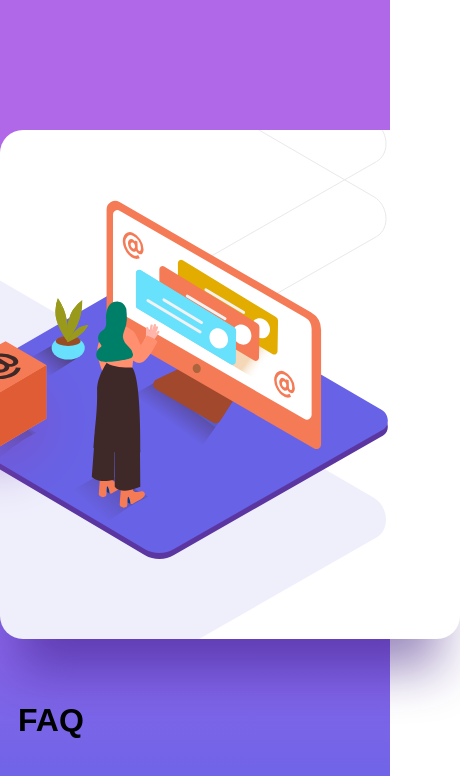
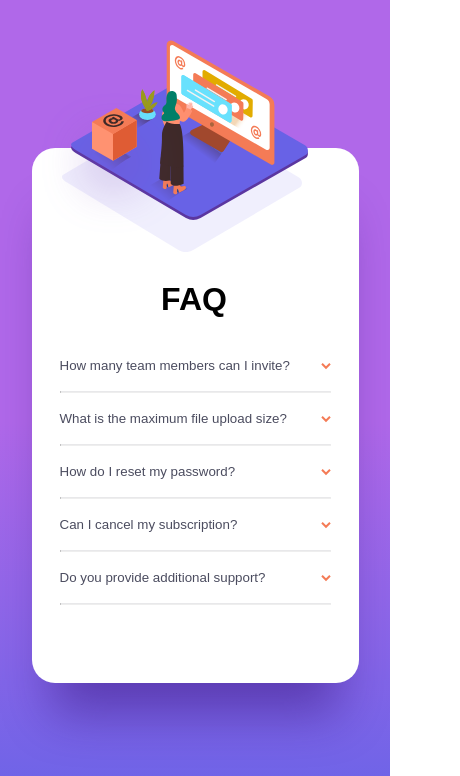
Before and after one commit to hamed3958/FAQ-Accordion-Card, a plain HTML site: page index.html in a window 390 px wide. Shown: the top 776 px of the page, 460 px wide, since content can reach past the window. Drawn offline with Linux system fonts and the light colour scheme.

Commit message:
complete the responsive mode

```diff
--- a/css/style.css
+++ b/css/style.css
@@ -66,6 +66,10 @@ body {
   z-index: +1;
 }
 
+.mobile {
+  display: none;
+}
+
 .rightBox {
   position: relative;
   width: 460px;
@@ -109,8 +113,8 @@ body {
   text-align: left;
 }
 
-.accordion:hover{
-  color: #F47B56;
+.accordion:hover {
+  color: #f47b56;
 }
 
 /* Style the accordion panel. Note: hidden by default */
@@ -129,7 +133,7 @@ body {
   text-align: left;
 }
 
-.panel > p{
+.panel > p {
   padding-bottom: 16px;
 }
 
@@ -147,8 +151,83 @@ body {
   transition: 0.5s;
 }
 
-
-.between-line{
-  border-top: 1px solid #E8E8EA;
+.between-line {
+  border-top: 1px solid #e8e8ea;
   margin: 0 18px;
 }
+
+/*--------------------------------------------media query------------------------------------------------*/
+
+@media only screen and (min-width: 375px) and (max-width: 922px) {
+  body {
+    min-height: 100vh;
+  }
+
+  .container {
+    display: flex;
+    flex-flow: column wrap;
+    width: 327px;
+    height: 535px;
+    margin: 148px 24px 85px 24px;
+    background-image: url(../images/bg-pattern-mobile.svg);
+    background-repeat: no-repeat;
+    background-position: 30px 0;
+  }
+
+  .leftBox {
+    position: relative;
+    width: 327px;
+    height: 135px;
+    background-image: none;
+  }
+
+  .box-img,
+  .woman-img {
+    display: none;
+  }
+
+  .mobile {
+    display: inline;
+    position: relative;
+    top: -108px;
+    left: 10px;
+  }
+
+  .rightBox {
+    height: 355px;
+    width: 327px;
+    margin: 0;
+    padding: 0;
+  }
+
+  .rightBox > h1 {
+    margin: 0 20px 25px 0;
+    font-size: 32px;
+    font-style: normal;
+    font-weight: 700;
+    line-height: 32px;
+    text-align: center;
+  }
+
+  .acorbox {
+    margin: 0;
+    padding: 0 10px;
+  }
+
+  .active,
+  .accordion:hover {
+    color: #1e1f36;
+    font-size: 13px;
+    font-style: normal;
+    font-weight: 700;
+    line-height: 13px;
+    letter-spacing: 0px;
+    text-align: left;
+  }
+
+  .panel > p {
+    padding-bottom: 12px;
+    padding-right: 15px;
+    line-height: 18px;
+  }
+}
--- a/index.html
+++ b/index.html
@@ -20,6 +20,8 @@
     <div class="leftBox">
       <img src="images/illustration-woman-online-desktop.svg" alt="woman" class="woman-img">
       <img src="images/illustration-box-desktop.svg" alt="box" class="box-img">
+      <img src="images/illustration-woman-online-mobile.svg" alt="woman-mobile" class="mobile">
+
     </div>
 
     <div class="rightBox">
--- a/js/main.js
+++ b/js/main.js
@@ -2,16 +2,16 @@ var acc = document.getElementsByClassName("accordion");
 var i;
 
 for (let i = 0; i < acc.length; i++) {
-  acc[i].addEventListener("click", function() {
+  acc[i].addEventListener("click", function () {
     for (let j = 0; j < acc.length; j++) {
-      if(j!=i){
+      if (j != i) {
         acc[j].classList.remove("active");
         acc[j].nextElementSibling.style.maxHeight = null;
       }
     }
     this.classList.toggle("active");
     var panel = this.nextElementSibling;
-    if (panel.style.maxHeight){
+    if (panel.style.maxHeight) {
       panel.style.maxHeight = null;
     } else {
       panel.style.maxHeight = panel.scrollHeight + "px";
```
